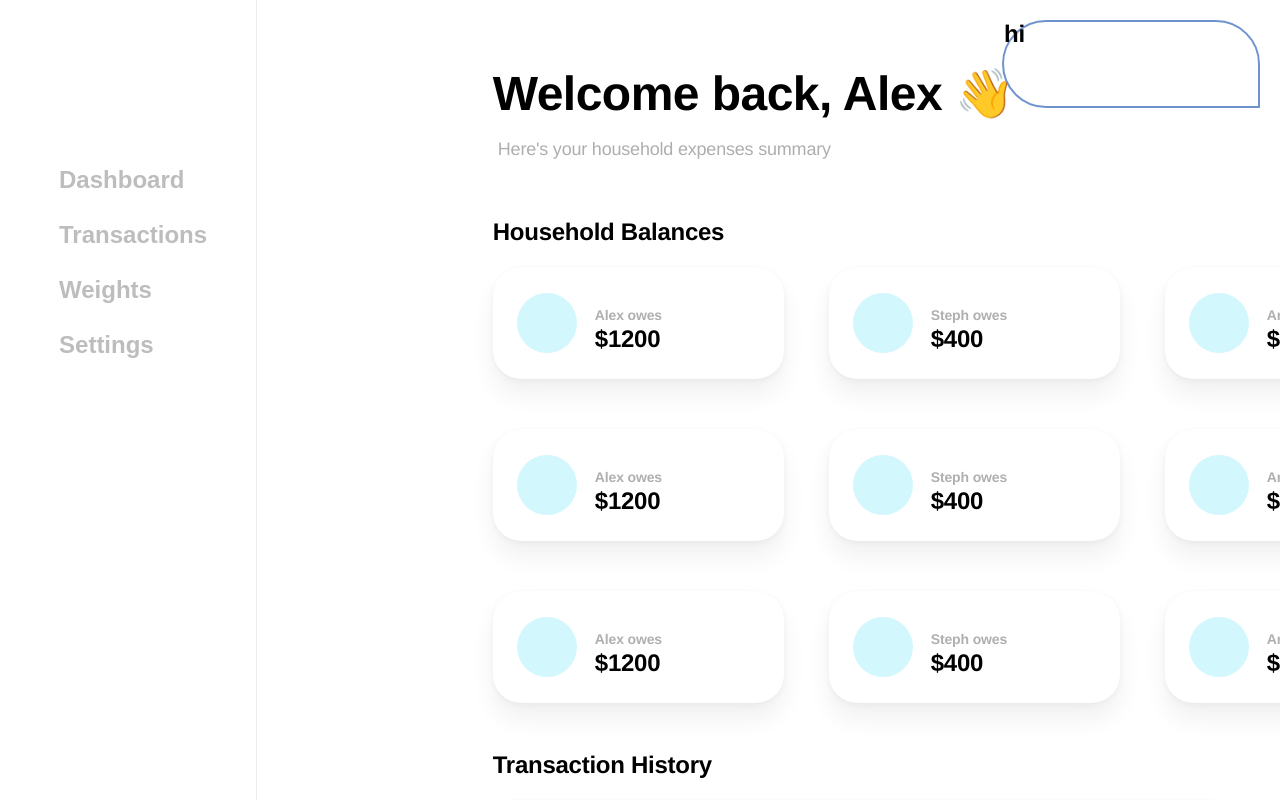
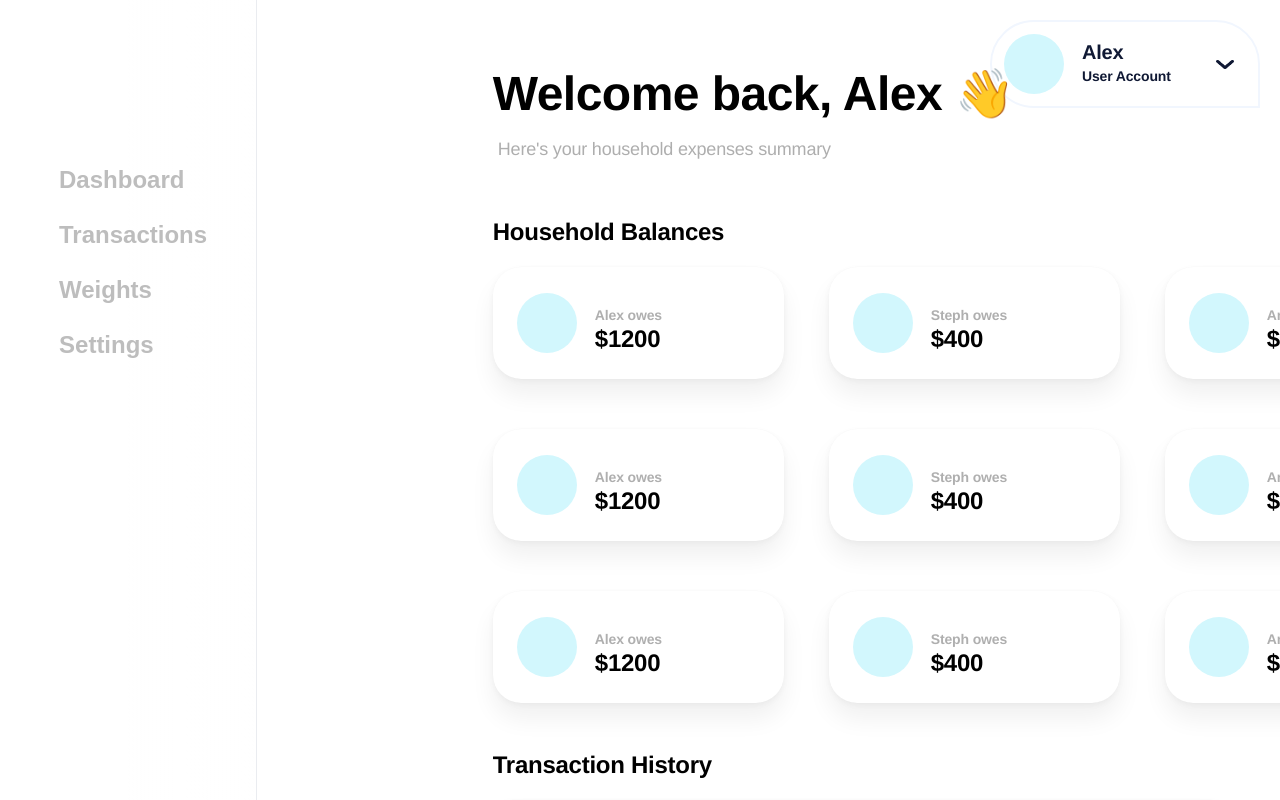
Before and after one commit to akirafeng2/everyday_rewards_finance_tool, a React (Vite) app in the folder src/frontend/: page / in a window 1280 px wide. Shown: the top 800 px of the page. Built offline with nearby package versions, Linux system fonts and the light colour scheme.

Commit message:
account button

```diff
--- a/src/frontend/src/components/account_button.css
+++ b/src/frontend/src/components/account_button.css
@@ -1,9 +1,53 @@
 .account_button {
   border: 2px solid;
-  border-color: rgba(107, 145, 205, 0.976);
+  border-color: #f1f6fe;
   border-radius: 50px 50px 0px 50px;
   height: 84px;
   float: right;
   top: 0;
   width: 254px;
+  padding-left: 12px;
+
+  display: flex;
+  justify-content: left;
+  align-items: center;
+  flex-direction: row;
+
+  color: #101934;
 }
+
+.name {
+  font-family: "DM Sans-Bold", Helvetica;
+  font-size: 20px;
+  font-weight: 700;
+  letter-spacing: -0.22px;
+  line-height: 24px;
+}
+
+.account_type {
+  font-family: "DM Sans-Bold", Helvetica;
+  font-size: 14px;
+  font-weight: 700;letter-spacing: -0.15px;
+  line-height: 24px;
+}
+
+.vcontainer {
+  display: flex;
+  justify-content: flex-start;
+  flex-direction: column;
+}
+
+.profile_circle {
+  height: 60px;
+  width: 60px;
+  border-radius: 30px;
+
+  background: rgb(210, 247, 253);
+  margin-right: 1.125rem;
+}
+
+.down_chevron {
+    height: 9px;
+    width: 18px;
+    margin-left: 45px;
+}
--- a/src/frontend/src/components/account_button.tsx
+++ b/src/frontend/src/components/account_button.tsx
@@ -1,9 +1,17 @@
-import './account_button.css'
+import "./account_button.css";
+import chevron from "../assets/downChevron.png"
 
 const AccountButton = () => {
-    return (
-      <div className='account_button'>hi</div>
-    );
-  };
+  return (
+    <div className="account_button">
+      <div className="profile_circle" />
+      <div className="vcontainer">
+        <div className="name">Alex</div>
+        <div className="account_type">User Account</div>
+      </div>
+      <img className="down_chevron" alt="down_chevron" src={chevron} />
+    </div>
+  );
+};
 
-  export default AccountButton;
+export default AccountButton;
```
Also changed, not shown: src/frontend/src/assets/downChevron.png (added).
